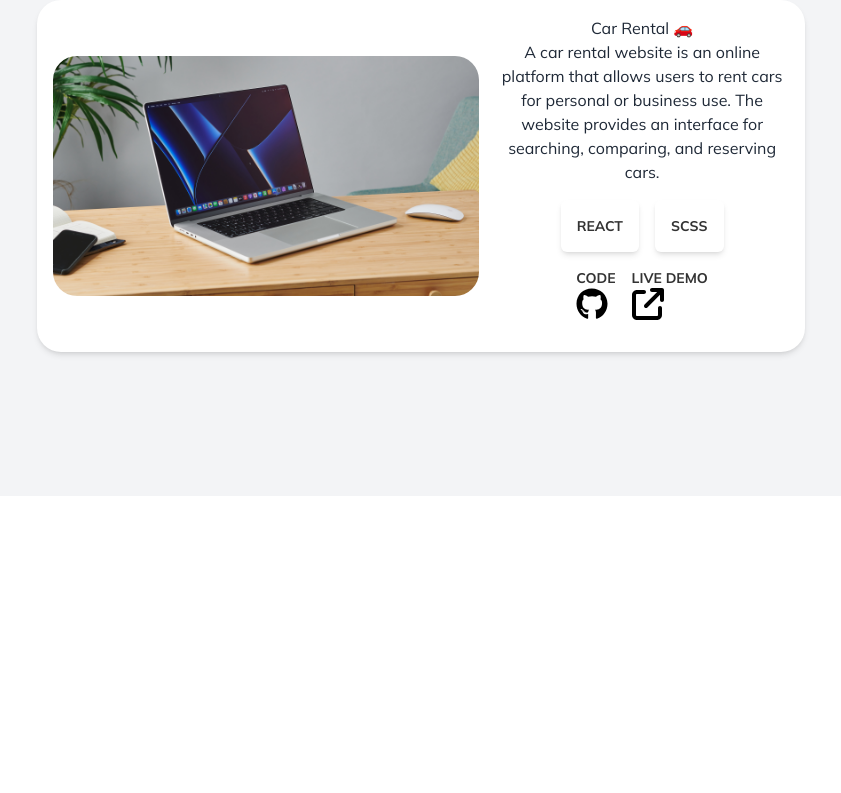
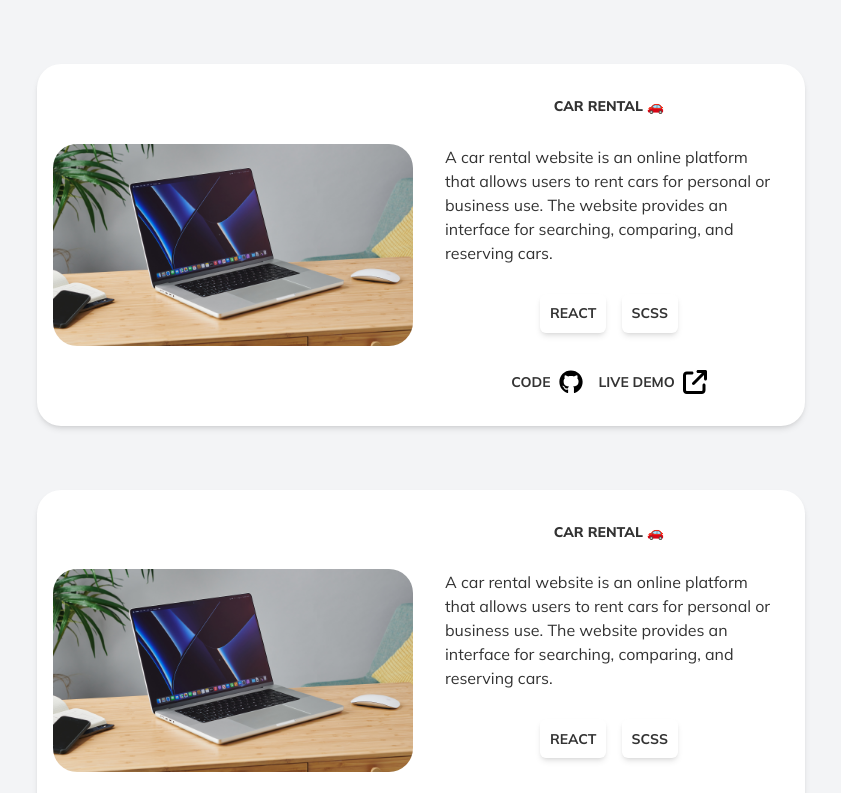
Before and after one commit to Py528/Personal_Website, a React (Vite) app in the folder vite-project/: page / in a window 1280 px wide. Shown: the part 1780-2573 px from the top of the page, without its empty margins (219-1060 px from the left). Before the commit the page ends 2276 px from the top, so only its background shows below. Built offline with nearby package versions, Linux system fonts and the light colour scheme.

Commit message:
refined the cards layout and stylings

```diff
--- a/vite-project/src/components/Project1.jsx
+++ b/vite-project/src/components/Project1.jsx
@@ -3,8 +3,8 @@ import { Macbook } from '../assets/assets';
 function Project1() {
 	return (
 		<div>
-			<div class="pro pro__1 undefined flex justify-between items-center bg-white rounded-3xl shadow-md p-4 gap-4">
-				<div class="pro__img rounded-3xl overflow-hidden">
+			<div class="pro pro__1 flex flex-col lg:flex-row justify-between items-center bg-white rounded-3xl shadow-md p-4 gap-4">
+				<div class="pro__img rounded-3xl overflow-hidden lg:w-1/2">
 					<a
 						target="_blank"
 						href="https://car-rental-ten.vercel.app/"
@@ -16,28 +16,28 @@ function Project1() {
 						/>
 					</a>
 				</div>
-
-				<div class="pro__text text-center">
-					<h3>Car Rental 🚗</h3>
-					<p>
+				<div class="pro__text text-center flex flex-col justify-center items-center gap-[0.3rem] lg:w-1/2 lg:text-left">
+					<h3 class="text-[#333] font-extrabold text-sm my-4 uppercase">Car Rental 🚗</h3>
+					<p class="text-[#333] px-4 py-2">
 						A car rental website is an online platform that allows users to rent cars for personal or
 						business use. The website provides an interface for searching, comparing, and reserving cars.
 					</p>
-					<div class="flex justify-center items-center gap-4 text-[#333] font-bold text-sm my-4 uppercase">
-						<p className="bg-white rounded-md shadow-md p-4">React</p>
-						<p className="bg-white rounded-md shadow-md p-4">SCSS</p>
+					<div class="flex justify-center items-center gap-4 text-[#333] font-bold text-sm my-4 uppercase lg:justify-start">
+						<p class="bg-white rounded-md shadow-md p-[0.6rem]">React</p>
+						<p class="bg-white rounded-md shadow-md p-[0.6rem]">SCSS</p>
 					</div>
-					<div class="links flex justify-center items-center gap-4 text-[#333] font-bold text-sm my-4 uppercase">
+					<div class="links flex justify-center items-center gap-4 text-[#333] font-bold text-sm my-4 uppercase lg:justify-start">
 						<a
 							target="_blank"
 							href="https://github.com/stefvndev/car-rental"
 							rel="noreferrer"
+							class="flex items-center gap-2"
 						>
 							Code
 							<svg
 								xmlns="http://www.w3.org/2000/svg"
 								viewBox="0 0 496 512"
-								className="h-8 w-8"
+								className="h-6 w-6"
 							>
 								<path d="M165.9 397.4c0 2-2.3 3.6-5.2 3.6-3.3.3-5.6-1.3-5.6-3.6 0-2 2.3-3.6 5.2-3.6 3-.3 5.6 1.3 5.6 3.6zm-31.1-4.5c-.7 2 1.3 4.3 4.3 4.9 2.6 1 5.6 0 6.2-2s-1.3-4.3-4.3-5.2c-2.6-.7-5.5.3-6.2 2.3zm44.2-1.7c-2.9.7-4.9 2.6-4.6 4.9.3 2 2.9 3.3 5.9 2.6 2.9-.7 4.9-2.6 4.6-4.6-.3-1.9-3-3.2-5.9-2.9zM244.8 8C106.1 8 0 113.3 0 252c0 110.9 69.8 205.8 169.5 239.2 12.8 2.3 17.3-5.6 17.3-12.1 0-6.2-.3-40.4-.3-61.4 0 0-70 15-84.7-29.8 0 0-11.4-29.1-27.8-36.6 0 0-22.9-15.7 1.6-15.4 0 0 24.9 2 38.6 25.8 21.9 38.6 58.6 27.5 72.9 20.9 2.3-16 8.8-27.1 16-33.7-55.9-6.2-112.3-14.3-112.3-110.5 0-27.5 7.6-41.3 23.6-58.9-2.6-6.5-11.1-33.3 2.6-67.9 20.9-6.5 69 27 69 27 20-5.6 41.5-8.5 62.8-8.5s42.8 2.9 62.8 8.5c0 0 48.1-33.6 69-27 13.7 34.7 5.2 61.4 2.6 67.9 16 17.7 25.8 31.5 25.8 58.9 0 96.5-58.9 104.2-114.8 110.5 9.2 7.9 17 22.9 17 46.4 0 33.7-.3 75.4-.3 83.6 0 6.5 4.6 14.4 17.3 12.1C428.2 457.8 496 362.9 496 252 496 113.3 383.5 8 244.8 8zM97.2 352.9c-1.3 1-1 3.3.7 5.2 1.6 1.6 3.9 2.3 5.2 1 1.3-1 1-3.3-.7-5.2-1.6-1.6-3.9-2.3-5.2-1zm-10.8-8.1c-.7 1.3.3 2.9 2.3 3.9 1.6 1 3.6.7 4.3-.7.7-1.3-.3-2.9-2.3-3.9-2-.6-3.6-.3-4.3.7zm32.4 35.6c-1.6 1.3-1 4.3 1.3 6.2 2.3 2.3 5.2 2.6 6.5 1 1.3-1.3.7-4.3-1.3-6.2-2.2-2.3-5.2-2.6-6.5-1zm-11.4-14.7c-1.6 1-1.6 3.6 0 5.9 1.6 2.3 4.3 3.3 5.6 2.3 1.6-1.3 1.6-3.9 0-6.2-1.4-2.3-4-3.3-5.6-2z" />
 							</svg>
@@ -46,12 +46,13 @@ function Project1() {
 							target="_blank"
 							href="https://car-rental-ten.vercel.app/"
 							rel="noreferrer"
+							className="flex items-center gap-2"
 						>
 							Live Demo
 							<svg
 								xmlns="http://www.w3.org/2000/svg"
 								viewBox="0 0 512 512"
-								className="h-8 w-8"
+								className="h-6 w-6"
 							>
 								<path d="M320 0c-17.7 0-32 14.3-32 32s14.3 32 32 32h82.7L201.4 265.4c-12.5 12.5-12.5 32.8 0 45.3s32.8 12.5 45.3 0L448 109.3V192c0 17.7 14.3 32 32 32s32-14.3 32-32V32c0-17.7-14.3-32-32-32H320zM80 32C35.8 32 0 67.8 0 112V432c0 44.2 35.8 80 80 80H400c44.2 0 80-35.8 80-80V320c0-17.7-14.3-32-32-32s-32 14.3-32 32V432c0 8.8-7.2 16-16 16H80c-8.8 0-16-7.2-16-16V112c0-8.8 7.2-16 16-16H192c17.7 0 32-14.3 32-32s-14.3-32-32-32H80z" />
 							</svg>
--- a/vite-project/src/components/Projects.jsx
+++ b/vite-project/src/components/Projects.jsx
@@ -10,7 +10,10 @@ function Projects() {
 						Each project is a unique piece of development 🧩
 					</h3>
 				</div>
-				<div class="projects-grid">
+				<div class="projects-grid flex flex-col gap-16 my-16">
+					<Project1 />
+					<Project1 />
+					<Project1 />
 					<Project1 />
 				</div>
 			</div>
```
